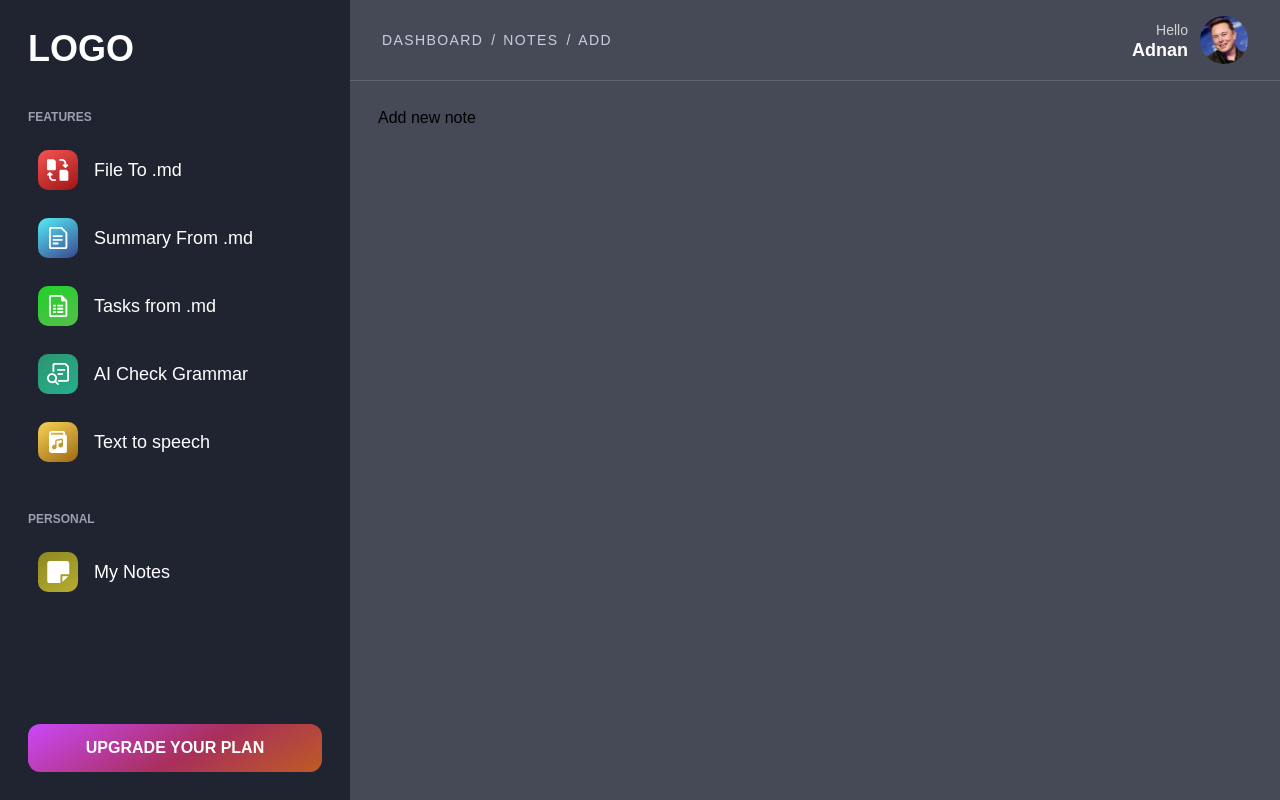
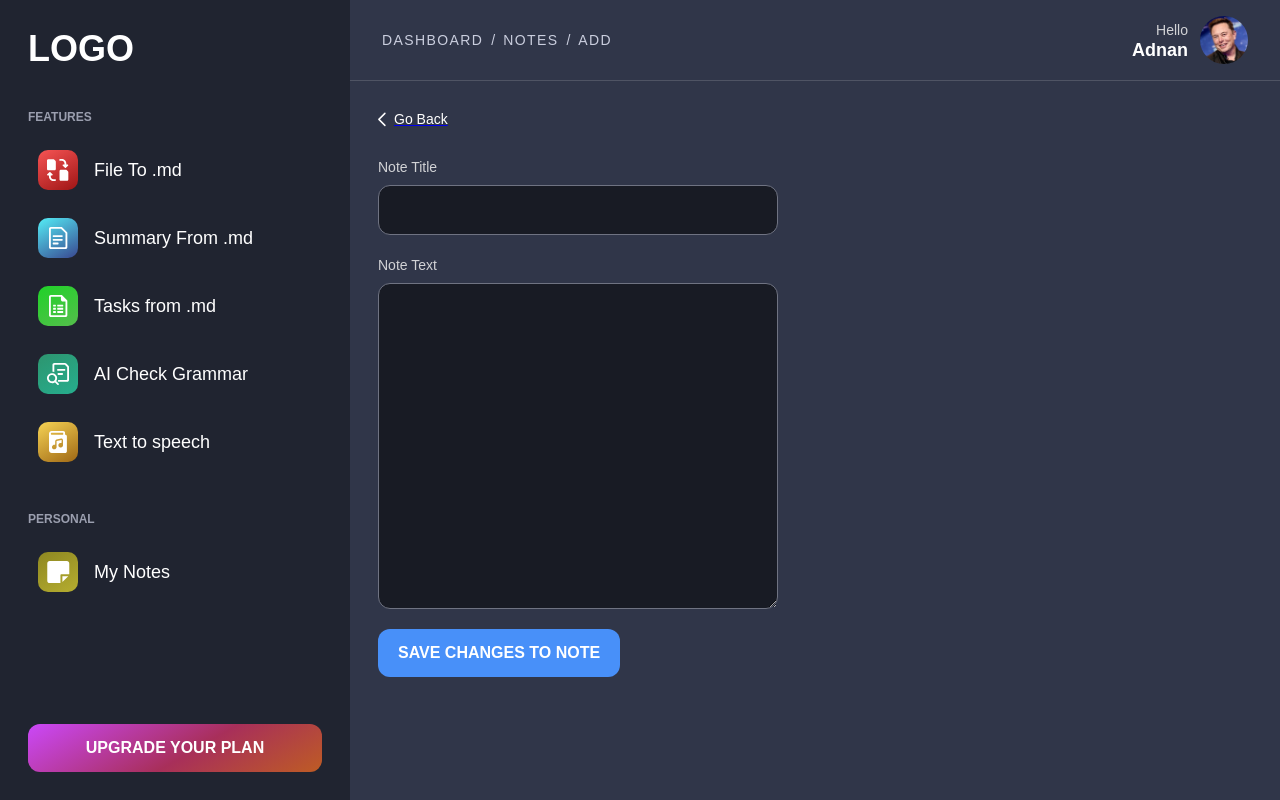
Before and after one commit to FiggyHunter/StudentAIToolsFE, a Next.js app: page /dashboard/notes/add in a window 1280 px wide. Built offline with nearby package versions, Linux system fonts and the light colour scheme.

Commit message:
changes before new features

```diff
--- a/src/apiHandlers/notes.ts
+++ b/src/apiHandlers/notes.ts
@@ -1,4 +1,5 @@
 import axios from "axios";
+import { useRouter } from "next/navigation";
 
 export const fetchAllNotes = async (setNotes) => {
   try {
@@ -24,13 +25,26 @@ export const fetchNoteById = async (noteId, setNote) => {
   }
 };
 
-export const editNote = async (note) => {
+export const editNote = async (note, router) => {
   try {
     const uri = `${process.env.NEXT_PUBLIC_BACKEND_API}/notes`;
     const response = await axios.put(`${uri}/${note._id}`, note);
     const data = response.data;
     console.log(data);
+    router.push("/dashboard/notes");
   } catch (error) {
     console.log(error);
   }
 };
+
+export const addNewNote = async (note, router) => {
+  try {
+    const uri = `${process.env.NEXT_PUBLIC_BACKEND_API}/note`;
+    const response = await axios.post(`${uri}`, note);
+    const data = response.data;
+    console.log(data);
+    router.push("/dashboard/notes");
+  } catch (error) {
+    console.log(error);
+  }
+};
--- a/src/app/(auth)/dashboard/notes/[noteId]/page.tsx
+++ b/src/app/(auth)/dashboard/notes/[noteId]/page.tsx
@@ -2,6 +2,8 @@
 
 import { fetchNoteById } from "@/apiHandlers/notes";
 import { useEffect, useState } from "react";
+import Link from "next/link";
+import GoBack from "@/components/shared/GoBack";
 
 export default function Page({ params }: { params: { noteId: string } }) {
   const [note, setNote] = useState();
@@ -9,9 +11,10 @@ export default function Page({ params }: { params: { noteId: string } }) {
     fetchNoteById(params.noteId, setNote);
   }, []);
   return (
-    <section>
-      <h1>{note?.title}</h1>
-      <p>{note?.text}</p>
-    </section>
+    <div className="flex flex-col gap-4">
+      <GoBack />
+      <h1 className="text-2xl text-white">{note?.title}</h1>
+      <p className="text-text">{note?.text}</p>
+    </div>
   );
 }
--- a/src/app/(auth)/dashboard/notes/add/page.tsx
+++ b/src/app/(auth)/dashboard/notes/add/page.tsx
@@ -1,5 +1,65 @@
+"use client";
+import { addNewNote } from "@/apiHandlers/notes";
+import GoBack from "@/components/shared/GoBack";
+import { useRouter } from "next/navigation";
+import { useEffect, useState } from "react";
+
 export default function Page() {
-    return (
-        <div>Add new note</div>
-    )
-  }
+  const [note, setNote] = useState({ title: "", text: "" });
+
+  const handleChange = (e: React.ChangeEvent<HTMLInputElement>) => {
+    const { name, value } = e.target;
+    setNote((prevData) => ({
+      ...prevData,
+      [name]: value,
+    }));
+  };
+
+  const router = useRouter();
+
+  return (
+    <div className="flex flex-col gap-5">
+      <div className="flex flex-col gap-3">
+        <GoBack />
+        <div className="flex flex-col gap-2 w-full max-w-[400px]">
+          <label className="label" htmlFor="title">
+            Note Title
+          </label>
+          <input
+            onChange={(e: React.ChangeEvent<HTMLInputElement>) => {
+              handleChange(e);
+            }}
+            className="input"
+            id="title"
+            name="title"
+            type="text"
+            value={note.title}
+          />
+        </div>
+      </div>
+
+      <div className="flex flex-col gap-2 max-w-[400px]">
+        <label className="label" htmlFor="text">
+          Note Text
+        </label>
+        <textarea
+          className="input min-h-[300px]"
+          id="text"
+          name="text"
+          onChange={(e: React.ChangeEvent<HTMLInputElement>) => {
+            handleChange(e);
+          }}
+          value={note.text}
+          type="text"
+        />
+      </div>
+
+      <button
+        className="primary button w-fit"
+        onClick={() => addNewNote(note, router)}
+      >
+        Save changes to note
+      </button>
+    </div>
+  );
+}
--- a/src/app/(auth)/dashboard/notes/components/Note.tsx
+++ b/src/app/(auth)/dashboard/notes/components/Note.tsx
@@ -11,7 +11,7 @@ const Note: React.FC<NoteProps> = ({ id, title, text }) => {
   return (
     <Link
       href={`/dashboard/notes/${id}`}
-      className="aspect-square bg-[#F7F18E] p-4 flex flex-col gap-4 w-full rounded-2xl box-border no-underline"
+      className="aspect-square bg-[#F7F18E] hover:bg-[#d5cf7b] transition p-4 flex flex-col gap-4 w-full rounded-2xl box-border no-underline"
     >
       <div className="flex gap-2 justify-between items-center">
         <p className="text-extrabold text-xl text-[#82362D]">{title}</p>
--- a/src/app/(auth)/dashboard/notes/edit/[noteId]/page.tsx
+++ b/src/app/(auth)/dashboard/notes/edit/[noteId]/page.tsx
@@ -1,6 +1,8 @@
 "use client";
 
 import { editNote, fetchNoteById } from "@/apiHandlers/notes";
+import GoBack from "@/components/shared/GoBack";
+import { useRouter } from "next/navigation";
 import { useEffect, useState } from "react";
 
 export default function Page({ params }: { params: { noteId: string } }) {
@@ -21,26 +23,35 @@ export default function Page({ params }: { params: { noteId: string } }) {
     }));
   };
 
+  const router = useRouter();
+
   return (
-    <div>
-      <div className="flex flex-col gap-2">
-        <label className="label" htmlFor="title"></label>
+    <div className="flex flex-col gap-5">
+      <GoBack />
+      <div className="flex flex-col gap-3">
+        <div className="flex flex-col gap-2 w-full max-w-[400px]">
+          <label className="label" htmlFor="title">
+            Note Title
+          </label>
           <input
             onChange={(e: React.ChangeEvent<HTMLInputElement>) => {
               handleChange(e);
             }}
-          className="label"
+            className="input"
             id="title"
             name="title"
             type="text"
             value={note.title}
           />
         </div>
+      </div>
 
-      <div className="flex flex-col gap-2">
-        <label className="label" htmlFor="text"></label>
-        <input
-          className="input"
+      <div className="flex flex-col gap-2 max-w-[400px]">
+        <label className="label" htmlFor="text">
+          Note Text
+        </label>
+        <textarea
+          className="input min-h-[300px]"
           id="text"
           name="text"
           onChange={(e: React.ChangeEvent<HTMLInputElement>) => {
@@ -51,7 +62,12 @@ export default function Page({ params }: { params: { noteId: string } }) {
         />
       </div>
 
-      <button className="primary button w-fit" onClick={() => editNote(note)}>Save changes to note</button>
+      <button
+        className="primary button w-fit"
+        onClick={() => editNote(note, router)}
+      >
+        Save changes to note
+      </button>
     </div>
   );
 }
--- a/src/app/(auth)/dashboard/notes/page.tsx
+++ b/src/app/(auth)/dashboard/notes/page.tsx
@@ -21,12 +21,22 @@ export default function Page() {
     <div className="flex flex-col gap-10">
       <div className="flex items-center justify-between">
         <h1 className="text-4xl text-white">Notes</h1>
-        <Link href={`/dashboard/notes/add`} className="primary button no-underline w-fit">+ Add New Note</Link>
+        <Link
+          href={`/dashboard/notes/add`}
+          className="primary button no-underline w-fit"
+        >
+          + Add New Note
+        </Link>
       </div>
-      <div className="grid grid-cols-1 sm:grid-cols-2 md:grid-cols-3 lg:grid-cols-3 xl:grid-cols-4 gap-4 w-full">
+      <div className="grid grid-cols-1 sm:grid-cols-2 md:grid-cols-3 lg:grid-cols-3 xl:grid-cols-4 gap-6 w-full">
         {notes ? (
           notes.map((note, index) => (
-            <Note id={note._id} title={note.title} text={note.text} key={index} />
+            <Note
+              id={note._id}
+              title={note.title}
+              text={note.text}
+              key={index}
+            />
           ))
         ) : (
           <p className="text-text">No notes available</p>
--- /dev/null
+++ b/src/components/shared/GoBack.tsx
@@ -0,0 +1,27 @@
+import Link from "next/link";
+import React from "react";
+
+const GoBack = () => {
+  return (
+    <Link href="/dashboard/notes" className="flex gap-2 items-center mb-4">
+      <svg
+        width="8"
+        height="15"
+        viewBox="0 0 8 15"
+        fill="none"
+        xmlns="http://www.w3.org/2000/svg"
+      >
+        <path
+          d="M6.89062 13.3564L0.890625 7.35645L6.89062 1.35645"
+          stroke="white"
+          stroke-width="1.5"
+          stroke-linecap="round"
+          stroke-linejoin="round"
+        />
+      </svg>
+      <span className="text-sm text-white">Go Back</span>
+    </Link>
+  );
+};
+
+export default GoBack;
--- a/tailwind.config.ts
+++ b/tailwind.config.ts
@@ -1,13 +1,13 @@
-import type { Config } from "tailwindcss"
+import type { Config } from "tailwindcss";
 
 const config = {
   darkMode: ["class"],
   content: [
-    './pages/**/*.{ts,tsx}',
-    './components/**/*.{ts,tsx}',
-    './app/**/*.{ts,tsx}',
-    './src/**/*.{ts,tsx}',
-	],
+    "./pages/**/*.{ts,tsx}",
+    "./components/**/*.{ts,tsx}",
+    "./app/**/*.{ts,tsx}",
+    "./src/**/*.{ts,tsx}",
+  ],
   prefix: "",
   theme: {
     container: {
@@ -19,13 +19,13 @@ const config = {
     },
     extend: {
       colors: {
-        primaryColor : "#202430",
-        secondaryColor :"#4890F9",
+        primaryColor: "#202430",
+        secondaryColor: "#4890F9",
         primaryShade1: "#1C1F2A",
         primaryShade2: "#181B24",
         primaryShade3: "#14161D",
         primaryShade4: "#101217",
-        primaryTint1: "#464A57",
+        primaryTint1: "#303649",
         primaryTint2: "#6F7382",
         primaryTint3: "#9B9FAF",
         primaryTint4: "#CACEDE",
@@ -33,11 +33,11 @@ const config = {
         white: "#FFFFFF",
       },
       fontFamily: {
-        cabin: ['Cabin', 'sans-serif'],
+        cabin: ["Cabin", "sans-serif"],
       },
     },
   },
   plugins: [require("tailwindcss-animate")],
-} satisfies Config
+} satisfies Config;
 
-export default config
+export default config;
```
Also changed, not shown: src/app/(auth)/dashboard/layout.tsx (+7 -10 lines). Lines whose indentation alone changed are shown as unchanged.
